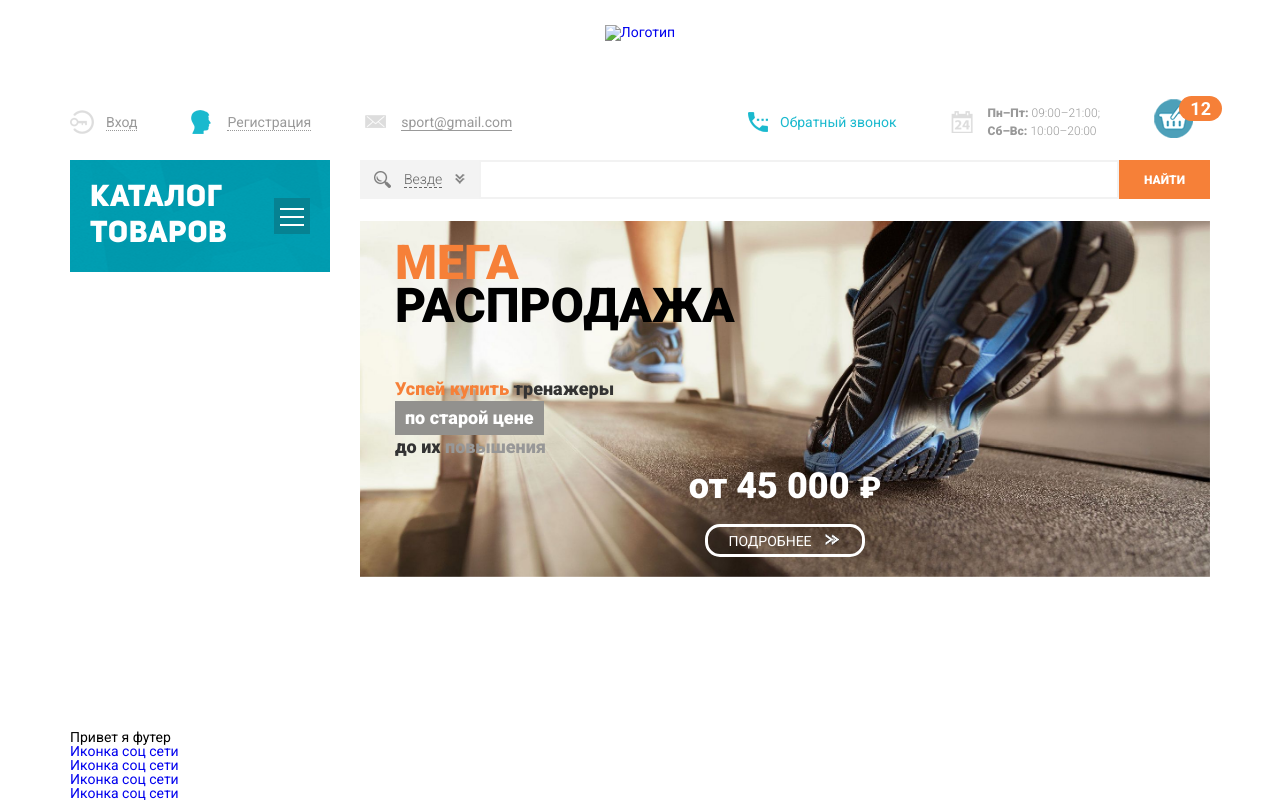
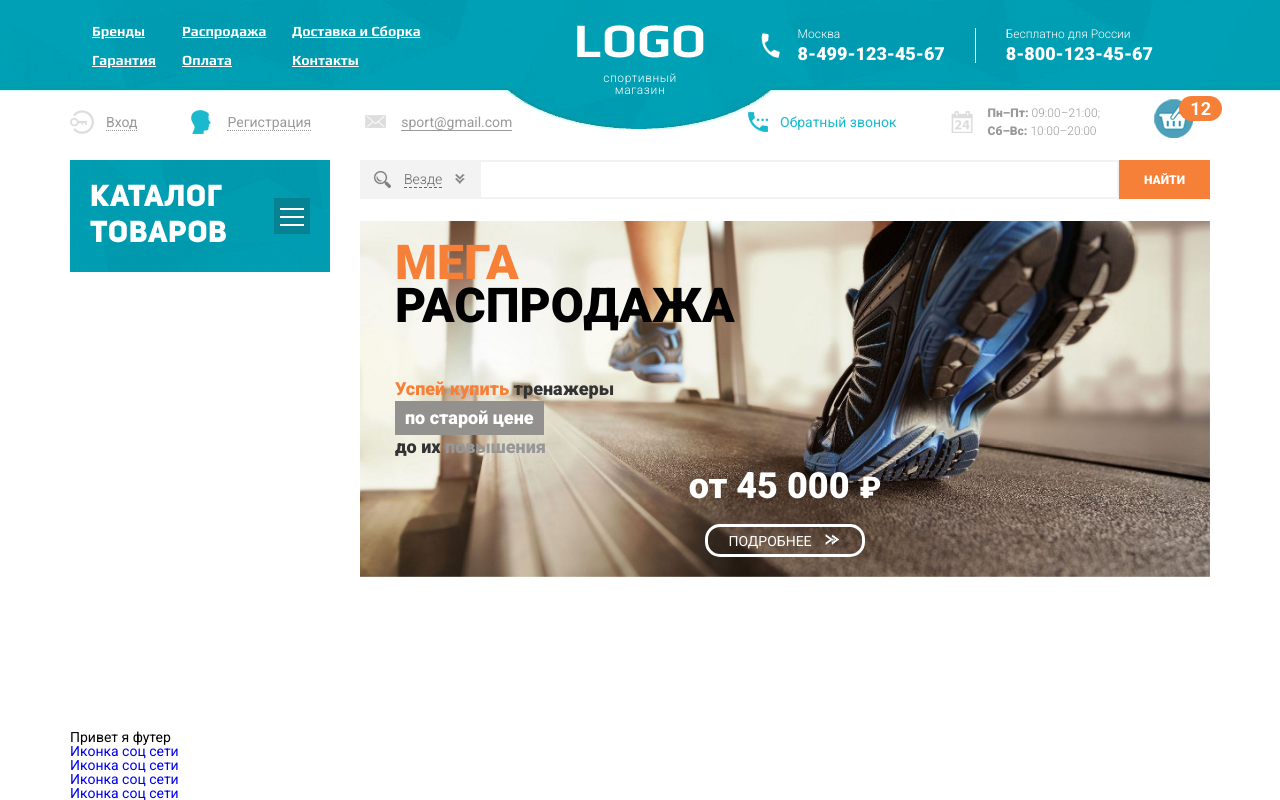
Before and after one commit to ATantasheva/logo-shop, a plain HTML site: page index.html in a window 1280 px wide. Drawn offline with Linux system fonts and the light colour scheme; the site is published under a folder, as on GitHub Pages, so addresses that start at the root find nothing.

Commit message:
fix header

```diff
--- a/#source/scss/header.scss
+++ b/#source/scss/header.scss
@@ -2,7 +2,7 @@
 
 .header {
    //залили белым шапку вокруг
-   background: #fff url("/img/header_bg.png") top no-repeat;
+   background: #fff url("../img/header_bg.png") top no-repeat;
  position: fixed;
    left: 0;
    top: 0;
@@ -26,7 +26,7 @@ z-index: 5;
    //коректировка голубого фона
    @media(max-width: $md3+px) {
          //залили белым шапку  вокруг
-      background: #fff url("/img/header_bg.png") 0 -20px no-repeat; // подняли вверх картинку
+      background: #fff url("../img/header_bg.png") 0 -20px no-repeat; // подняли вверх картинку
    }
 
 }
--- a/index.html
+++ b/index.html
@@ -45,7 +45,7 @@
          </div>
          <div class="top-header__column">
             <a href="#" class="top-header__logo">
-               <img src="../img/logo.png" alt="Логотип">
+               <img src="./img/logo.png" alt="Логотип">
             </a>
             <span>спортивный магазин</span>
          </div>
```
Also changed, not shown: #source/header.html (+1 -1 lines), css/style.css, 1 other file.
